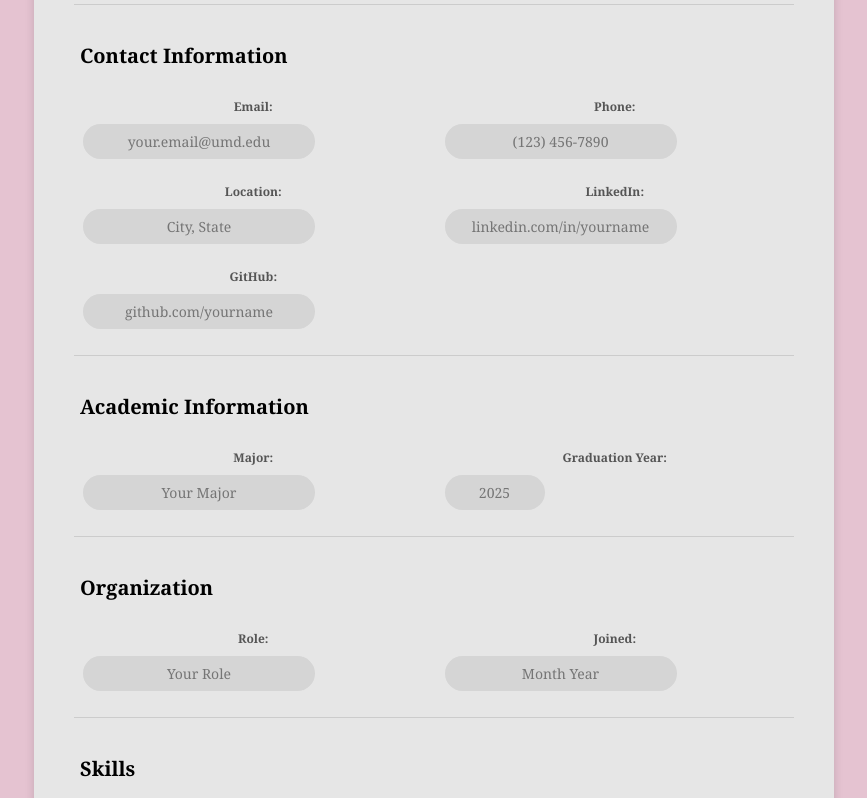
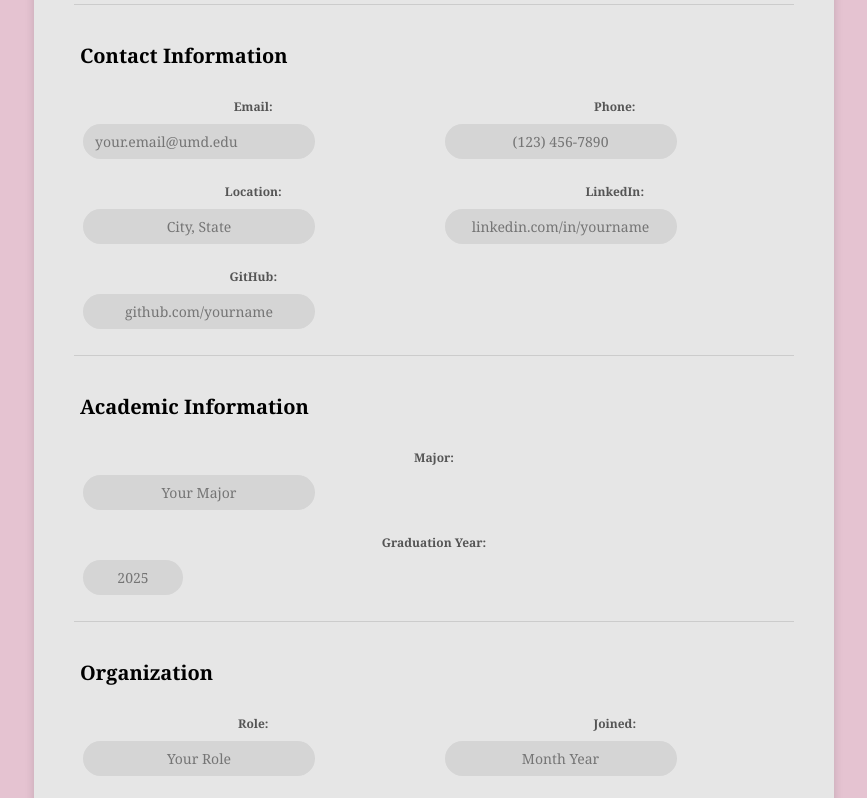
Before and after one commit to chloexthompson/Alumni-Database, a React (Vite) app: page /my-profile in a window 1280 px wide. Shown: the part 580-1378 px from the top of the page, without its empty margins (206-1073 px from the left). Built offline with nearby package versions, Linux system fonts and the light colour scheme.

Commit message:
email edit

```diff
--- a/src/pages/my-profile.jsx
+++ b/src/pages/my-profile.jsx
@@ -116,6 +116,7 @@ export default function MyProfile() {
                   onChange={(e) => handleChange('email', e.target.value)}
                   placeholder="your.email@umd.edu"
                   className="profile-input"
+                  style={{textAlign: 'left'}}
                 />
               ) : (
                 <span className="profile-value">{profile.email || "Not provided"}</span>
@@ -195,7 +196,7 @@ export default function MyProfile() {
         {/* Academic Information */}
         <div className="profile-section">
           <h2 className="profile-section-title">Academic Information</h2>
-          <div className="profile-info-grid">
+          <div className="profile-info-grid" style={{gridTemplateColumns: '1fr', textAlign: 'left'}}>
             <div className="profile-info-item">
               <label className="profile-label">Major:</label>
               {isEditing ? (
```
